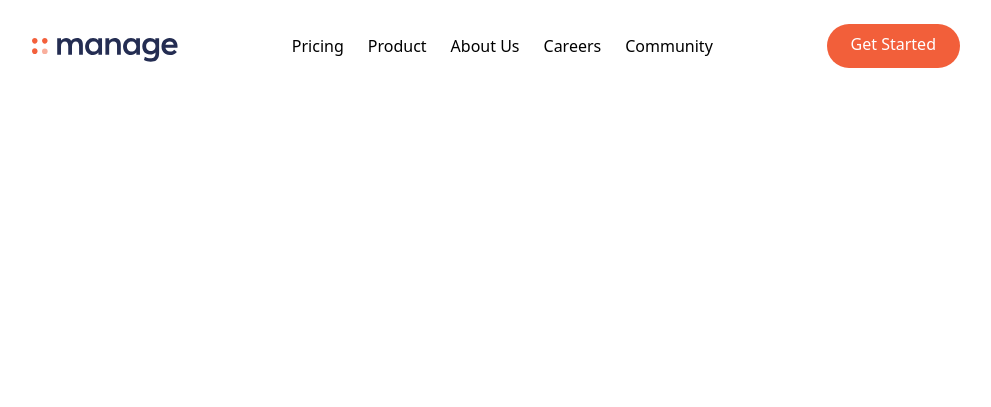
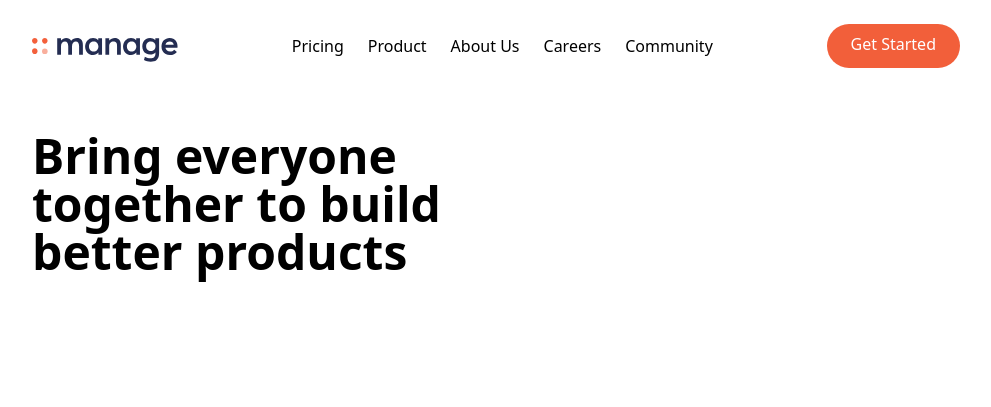
Before and after one commit to TomSpencerLondon/Tailwind-CSS-Project, a website: page index.html in a window 1280 px wide. Shown: the whole page, without its empty margins (144-1135 px from the left). Drawn offline with Linux system fonts and the light colour scheme.

Commit message:
add h1 for hero section

```diff
--- a/index.html
+++ b/index.html
@@ -34,8 +34,13 @@
     <section id="hero">
         <!-- Flex Container -->
         <div class="container flex flex-col-reverse md:flex-row items-center px-6 mx-auto mt-10 space-y-0 md:space-y-0">
-            <div>
+            <!-- Left item -->
+            <div class="flex flex-col mb-32 space-y-12 md:w-1/2">
+                <h1 class="max-w-md text-4xl font-bold text-center md:text-5xl md:text-left">
+                    Bring everyone together to build better products
+                </h1>
             </div>
+            <!-- Image -->
             <div>
             </div>
 
```
Also changed, not shown: css/main.css.
